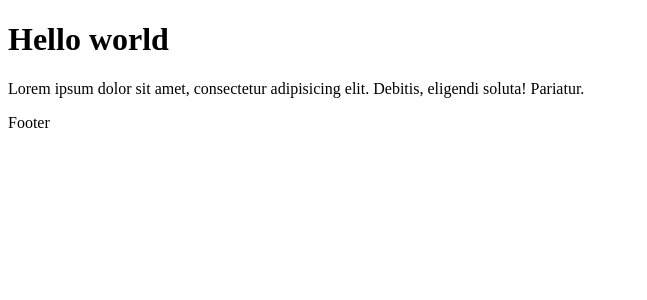
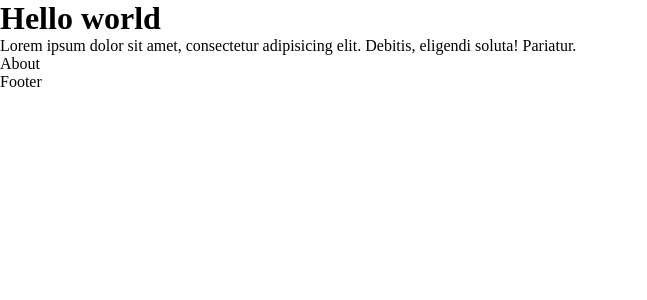
Before and after one commit to R-Islombek/Team, a React (Vite) app: page / in a window 1280 px wide. Shown: the top 300 px of the page, without its empty margins (0-647 px from the left). Built offline with nearby package versions, Linux system fonts and the light colour scheme.

Commit message:
about page

```diff
--- a/src/App.css
+++ b/src/App.css
@@ -0,0 +1,6 @@
+*{
+    margin: 0;
+    padding: 0;
+    box-sizing: border-box;
+    list-style: none;
+}
--- a/src/App.jsx
+++ b/src/App.jsx
@@ -1,12 +1,16 @@
 import './App.css';
 import Header from './Components/Header/Header';
+import About from './pages/About/About'
 import Footer from './Components/Footer/Footer';
+
 function App() {
 
   return (
     <>
         <Header/>
+        <About/>
         <Footer/>
+
     </>
   )
 }
```
